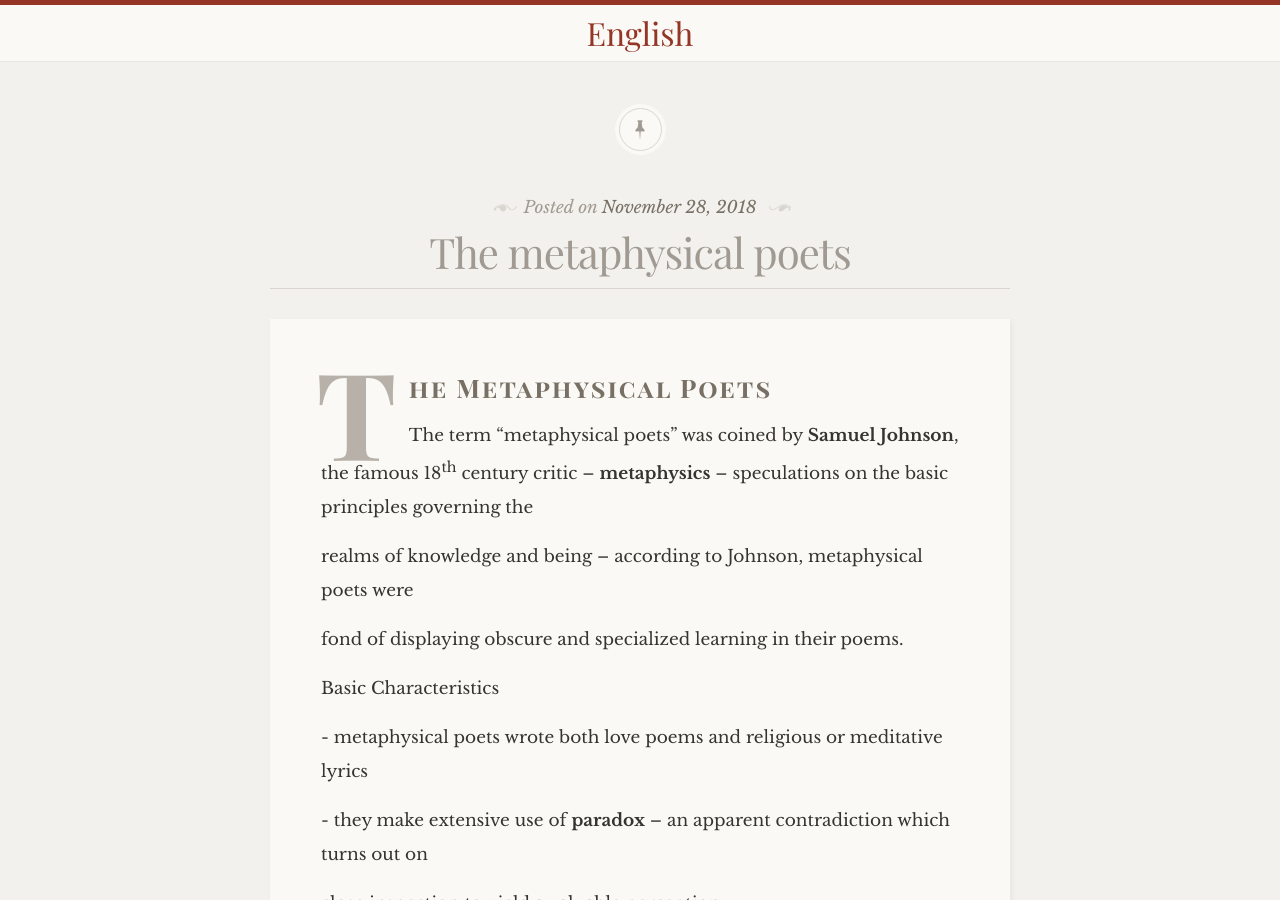
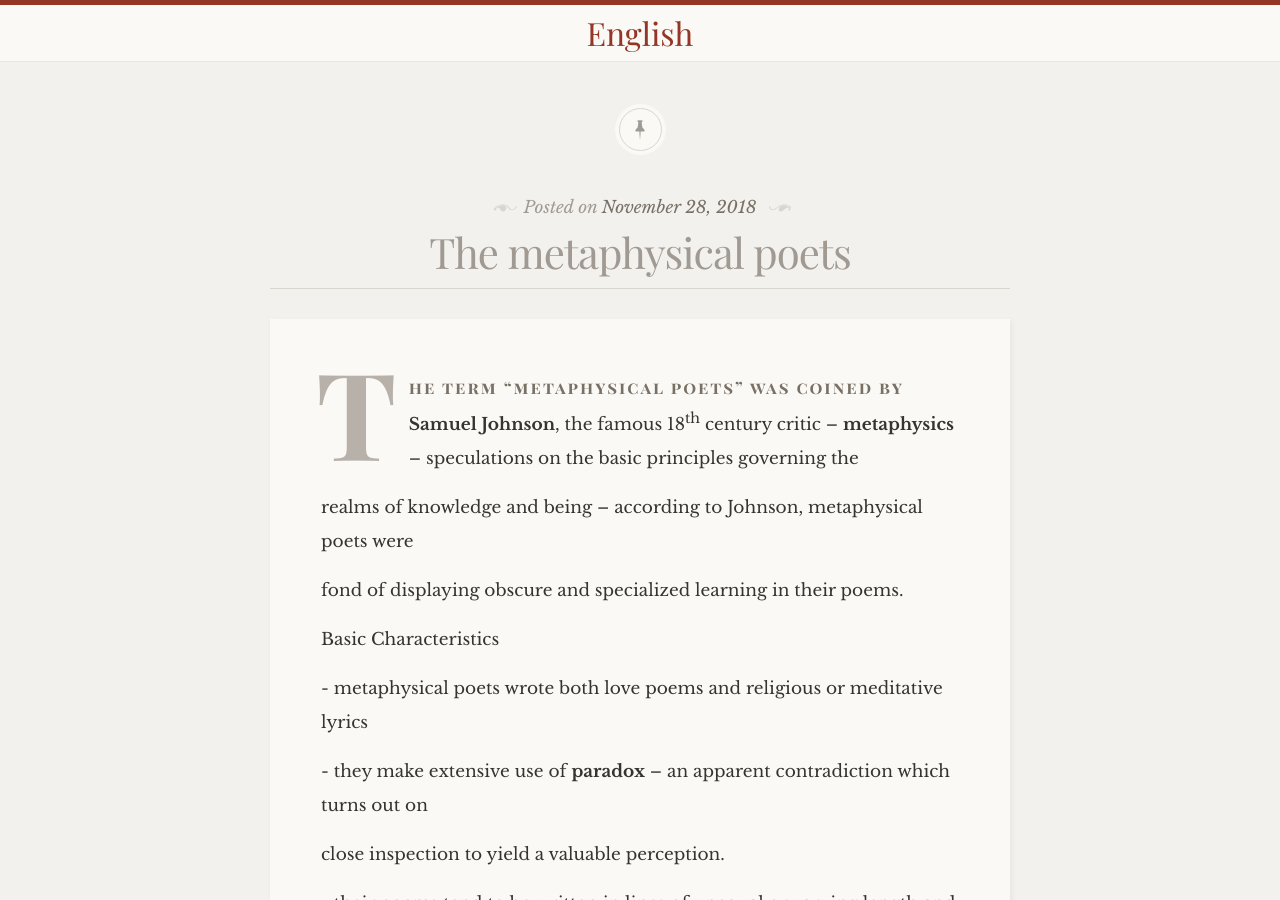
Before and after one commit to EthenStrine/English, a Jekyll site: the page built from _posts/2018-11-28-The Metaphysical Poets.md, in a window 1280 px wide and 900 px high. Built offline with Jekyll 4.4.1, drawn with Linux system fonts in a browser that asks for light colours; some web fonts are replaced; our own code applies the rules of GitHub Pages for plain Markdown files.

Commit message:
Update 2018-11-28-The Metaphysical Poets.md

```diff
--- a/_posts/2018-11-28-The Metaphysical Poets.md
+++ b/_posts/2018-11-28-The Metaphysical Poets.md
@@ -1,5 +1,3 @@
-# The Metaphysical Poets
-
 The term “metaphysical poets” was coined by **Samuel Johnson**, the famous 18<sup>th</sup> century critic – **<span class="underline">metaphysics</span>** – speculations on the basic principles governing the
 
 realms of knowledge and being – according to Johnson, metaphysical poets were
```
